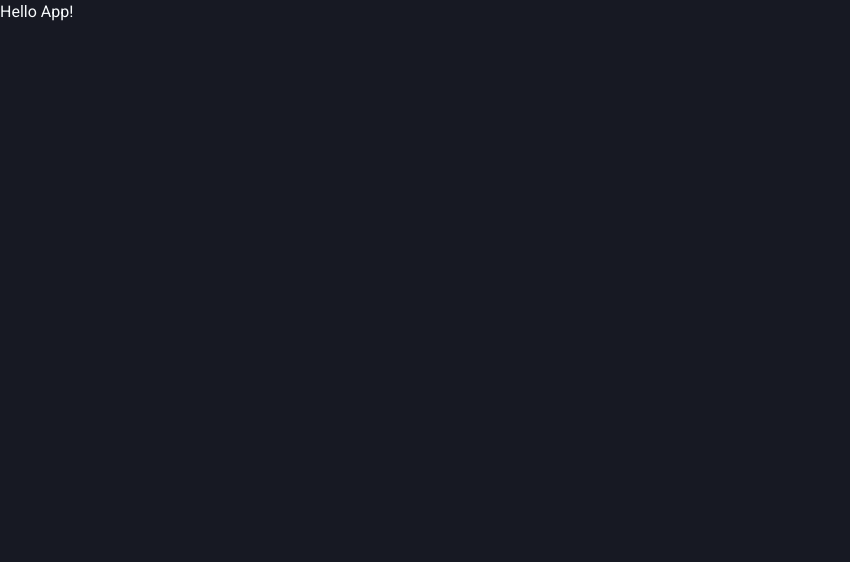
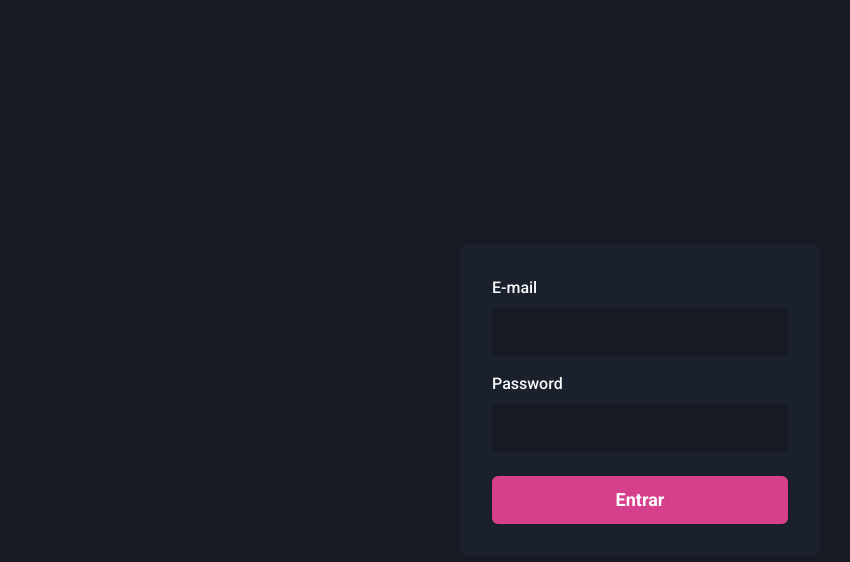
Before and after one commit to ecthon-b/dashgo, a Next.js app: page / in a window 1280 px wide. Shown: the top 562 px of the page, without its empty margins (0-850 px from the left). Built offline with nearby package versions, Linux system fonts and the light colour scheme.

Commit message:
feat(login/form): creating login form

```diff
--- a/package.json
+++ b/package.json
@@ -11,7 +11,8 @@
   "dependencies": {
     "@chakra-ui/core": "^0.8.0",
     "@chakra-ui/react": "^1.6.5",
-    "@emotion/react": "^11.4.0",
+    "@emotion/core": "^11.0.0",
+    "@emotion/react": "^11.4.1",
     "@emotion/styled": "^11.3.0",
     "framer-motion": "^4.1.17",
     "next": "11.0.1",
--- a/src/pages/_document.tsx
+++ b/src/pages/_document.tsx
@@ -6,7 +6,7 @@ export default class MyDocument extends Document {
             <Html>
                 <Head>
                     <link rel="preconnect" href="https://fonts.googleapis.com" />
-                    <link rel="preconnect" href="https://fonts.gstatic.com" crossorigin />
+                    <link rel="preconnect" href="https://fonts.gstatic.com" />
                     <link href="https://fonts.googleapis.com/css2?family=Roboto:wght@400;500;700&display=swap" rel="stylesheet" />
                 </Head>
                 <body>
--- a/src/pages/index.tsx
+++ b/src/pages/index.tsx
@@ -1,6 +1,55 @@
+import { Flex, Input, Button, Stack, FormLabel, FormControl } from "@chakra-ui/react";
 
 export default function Home() {
   return (
-   <h1>Hello App!</h1>
-  )
+    <Flex w="100vw" h="100vh" align="center" justify="center">
+      <Flex
+        as="form"
+        w="100%"
+        maxWidth={360}
+        bg="gray.800"
+        p="8"
+        borderRadius={8}
+        flexDir="column"
+      >
+        <Stack spacing="4">
+          <FormControl>
+            <FormLabel htmlFor="email">E-mail</FormLabel>
+            <Input
+              name="email"
+              id="email"
+              type="email"
+              focusBorderColor="pink.500"
+              bgColor="gray.900"
+              variant="filled"
+              _hover={{
+                bgColor: "gray.900",
+              }}
+              size="lg"
+            />
+          </FormControl>
+
+          <FormControl>
+            <FormLabel htmlFor="password">Password</FormLabel>
+            <Input
+              name="password"
+              id="password"
+              type="password"
+              focusBorderColor="pink.500"
+              bgColor="gray.900"
+              variant="filled"
+              _hover={{
+                bgColor: "gray.900",
+              }}
+              size="lg"
+            />
+          </FormControl>
+        </Stack>
+
+        <Button type="submit" mt="6" colorScheme="pink" size="lg">
+          Entrar
+        </Button>
+      </Flex>
+    </Flex>
+  );
 }
```
Also changed, not shown: 1 other file (tests, documents, lock files or other folders).
